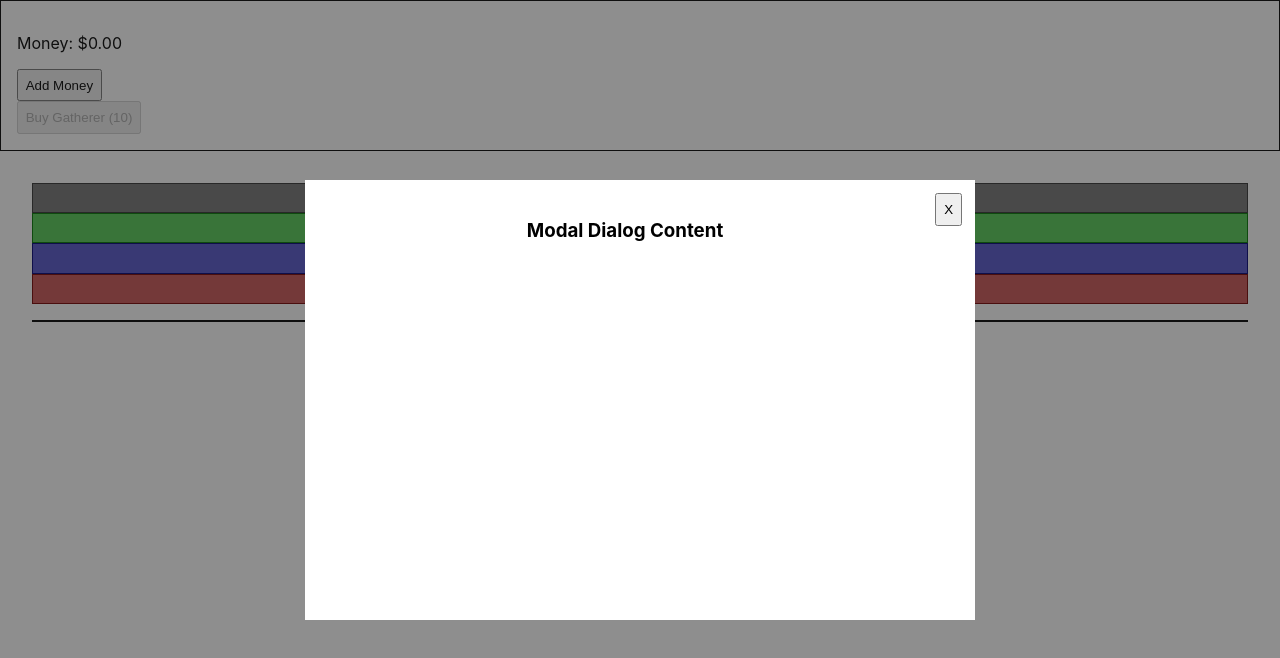
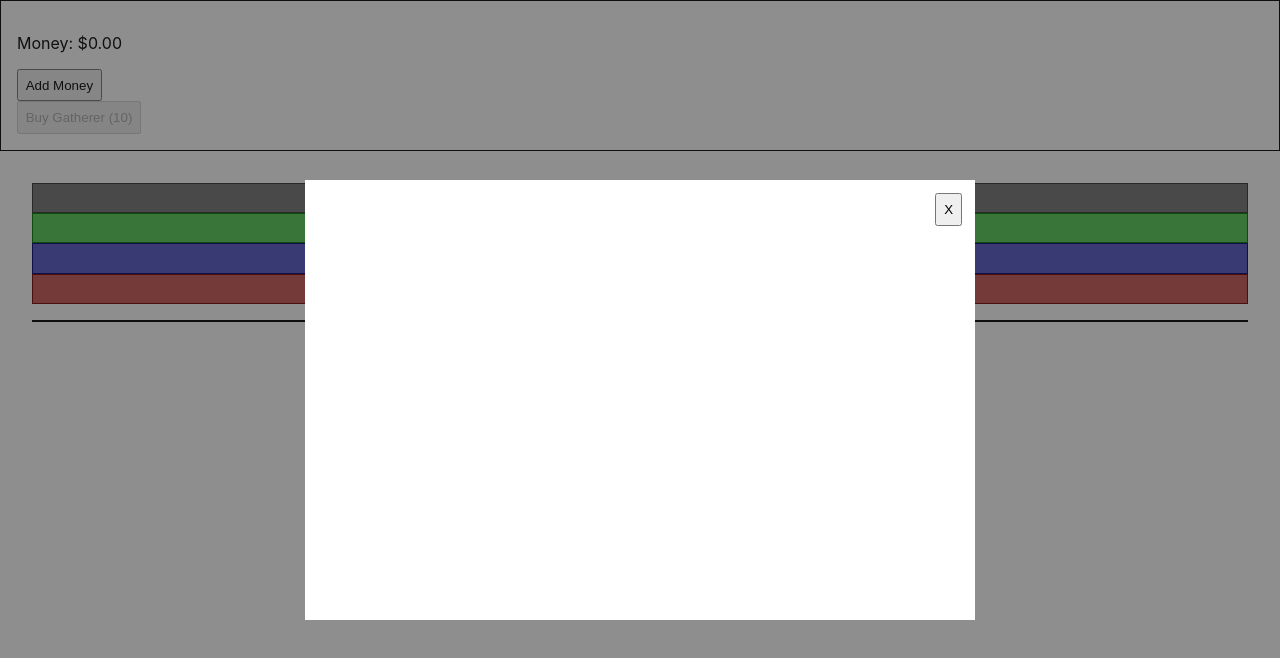
Before and after one commit to Wolven531/react-hooks-todo, a React app: page / in a window 1280 px wide. Shown: the top 658 px of the page. Built offline with nearby package versions, Linux system fonts and the light colour scheme.

Commit message:
Add and make use of children prop in Modal

```diff
--- a/src/components/Modal/Modal.tsx
+++ b/src/components/Modal/Modal.tsx
@@ -4,7 +4,7 @@ interface IModalProps {
 	handleModalDialogClose: () => void
 }
 
-const Modal: FC<IModalProps> = ({ handleModalDialogClose }) => {
+const Modal: FC<IModalProps> = ({ handleModalDialogClose, children }) => {
 	const handleModalClick = (evt: MouseEvent) => {
 		// TODO: figure out how to alert the user about the modal
 		// const { currentTarget, target, preventDefault } = evt
@@ -19,7 +19,7 @@ const Modal: FC<IModalProps> = ({ handleModalDialogClose }) => {
 					? <div>Spinner</div>
 					: <div>
 						<button onClick={handleModalDialogClose} className="close">X</button>
-						<h1>Modal Dialog Content</h1>
+						{children}
 					</div>}
 			</div>
 		</div>
```
